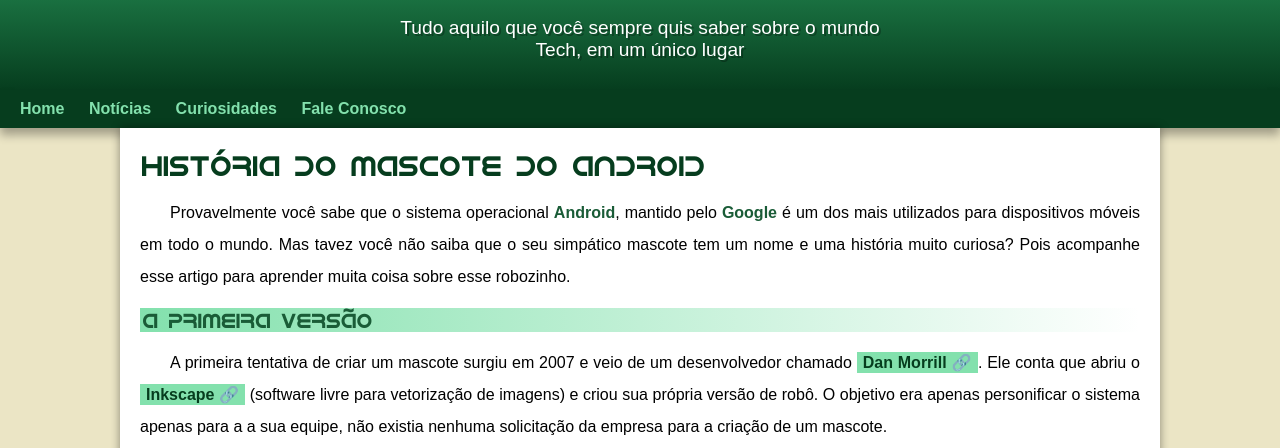
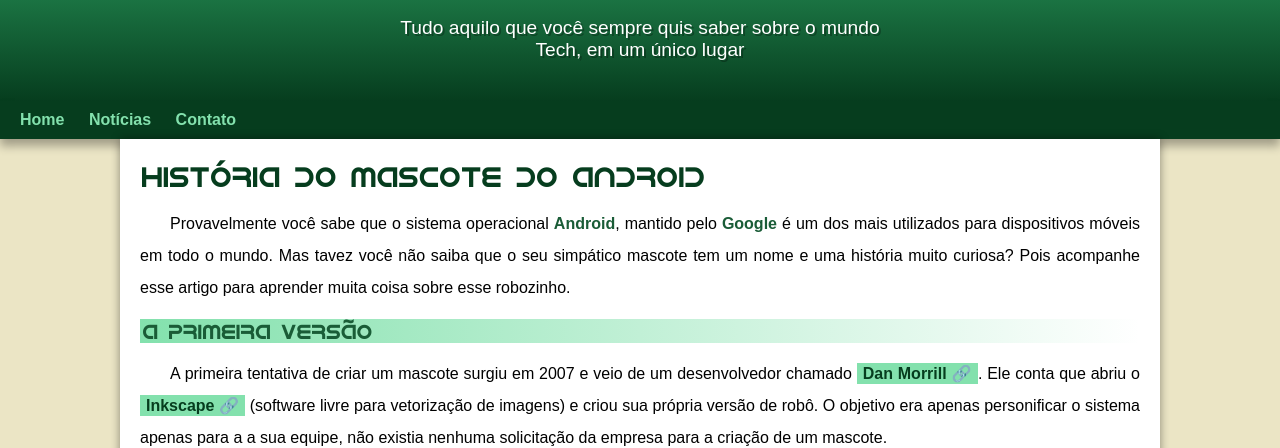
Before and after one commit to antoniodlfilho/projeto-android, a plain HTML site: page index.html in a window 1280 px wide. Shown: the part 100-548 px from the top of the page. Drawn offline with Linux system fonts and the light colour scheme.

Commit message:
Problema de padding corrigido

```diff
--- a/estilo/style.css
+++ b/estilo/style.css
@@ -59,7 +59,7 @@
     padding-left: 10px;
     max-width: 500px;
     margin: auto;
-    margin-bottom: 25px;
+    padding-bottom: 40px;
     text-shadow: 2px 2px 0px rgba(0, 0, 0, 0.289);
 }
 
--- a/index.html
+++ b/index.html
@@ -15,8 +15,7 @@
     <nav>
         <a href="#">Home</a>
         <a href="#">Notícias</a>
-        <a href="#">Curiosidades</a>
-        <a href="#">Fale Conosco</a>
+        <a href="#">Contato</a>
     </nav>
     <main>
         <article>
```
